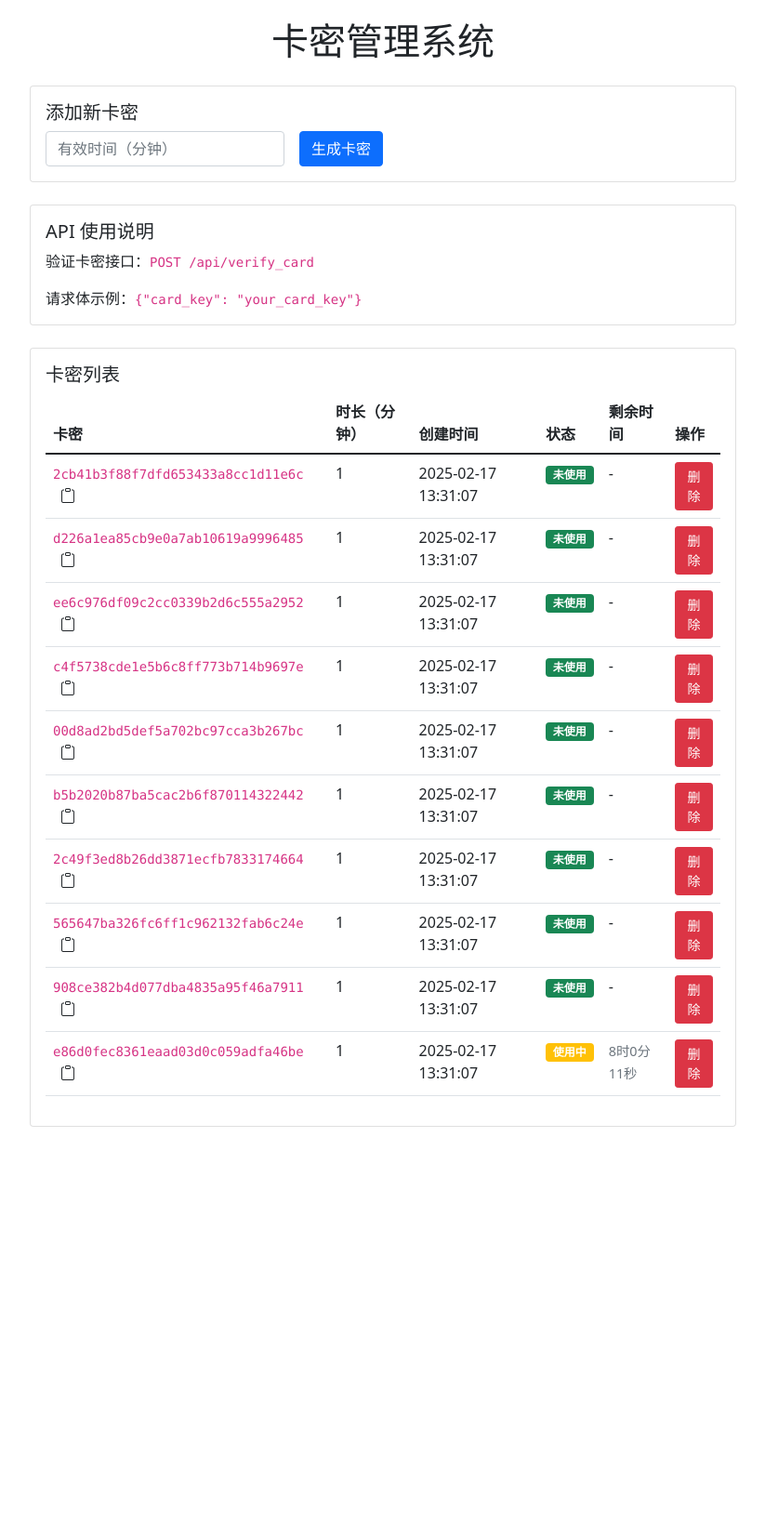
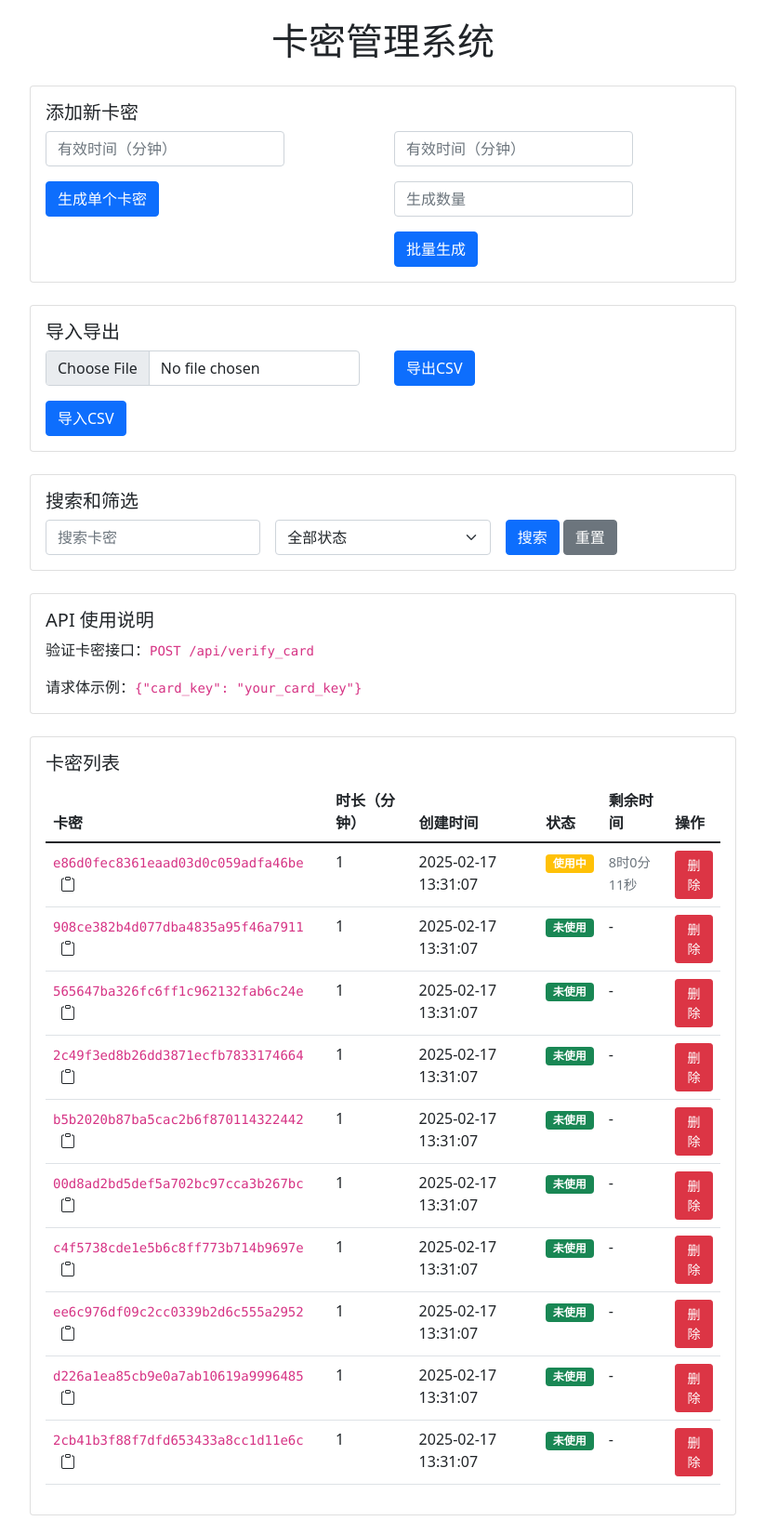
Before and after one commit to xzz0081/Minimalist-card-secret-management-system, a Flask app: page / in a window 1280 px wide. Shown: the whole page at 93% size, without its empty margins (228-1051 px from the left). Before the commit the page ends 1212 px from the top, so only its background shows below. Run offline with Flask 3, Linux system fonts and the light colour scheme; some libraries are stand-ins or nearby versions.

Commit message:
增加批量

```diff
--- a/app.py
+++ b/app.py
@@ -1,4 +1,4 @@
-from flask import Flask, render_template, request, jsonify, redirect, url_for
+from flask import Flask, render_template, request, jsonify, redirect, url_for, send_file
 from flask_sqlalchemy import SQLAlchemy
 from flask_socketio import SocketIO, emit
 from datetime import datetime, timedelta
@@ -8,6 +8,8 @@ from functools import wraps
 import time
 import hashlib
 import json
+import csv
+from io import StringIO
 
 app = Flask(__name__)
 app.config['SECRET_KEY'] = secrets.token_hex(16)
@@ -75,6 +77,47 @@ class Card(db.Model):
     used_at = db.Column(db.DateTime, nullable=True)
     device_id = db.Column(db.String(32), nullable=True)
 
+    @classmethod
+    def generate_bulk_cards(cls, minutes, count):
+        """批量生成卡密"""
+        cards = []
+        for _ in range(count):
+            card_key = secrets.token_hex(16)
+            cards.append(cls(card_key=card_key, minutes=minutes))
+        return cards
+
+    @classmethod
+    def export_to_csv(cls, cards):
+        """导出卡密到CSV格式"""
+        csv_data = []
+        headers = ['卡密', '时长(分钟)', '创建时间', '状态', '使用时间', '剩余时间']
+        csv_data.append(headers)
+
+        for card in cards:
+            status = '未使用' if not card.is_used else '使用中' if card._calculate_remaining_minutes() > 0 else '已过期'
+            row = [
+                card.card_key,
+                str(card.minutes),
+                card.created_at.strftime('%Y-%m-%d %H:%M:%S'),
+                status,
+                card.used_at.strftime('%Y-%m-%d %H:%M:%S') if card.used_at else '',
+                str(card._calculate_remaining_minutes())
+            ]
+            csv_data.append(row)
+        return csv_data
+
+    @classmethod
+    def import_from_csv(cls, csv_data):
+        """从CSV导入卡密"""
+        imported_cards = []
+        for row in csv_data[1:]:  # Skip header row
+            if len(row) >= 2:  # At least card_key and minutes are required
+                card_key, minutes = row[0], int(row[1])
+                if not cls.query.filter_by(card_key=card_key).first():
+                    card = cls(card_key=card_key, minutes=minutes)
+                    imported_cards.append(card)
+        return imported_cards
+
     def to_dict(self):
         return {
             'id': self.id,
@@ -107,8 +150,42 @@ def broadcast_card_update():
 @app.route('/')
 def index():
     try:
-        cards = Card.query.all()
-        return render_template('index.html', cards=cards)
+        page = request.args.get('page', 1, type=int)
+        per_page = request.args.get('per_page', 10, type=int)
+        status = request.args.get('status')
+        search = request.args.get('search', '').strip()
+
+        # 构建查询
+        query = Card.query
+
+        # 应用过滤条件
+        if status:
+            if status == 'unused':
+                query = query.filter_by(is_used=False)
+            elif status == 'used':
+                query = query.filter_by(is_used=True)
+            elif status == 'expired':
+                query = query.filter(
+                    Card.is_used == True,
+                    Card.used_at <= datetime.now() - timedelta(minutes=Card.minutes)
+                )
+
+        # 应用搜索条件
+        if search:
+            query = query.filter(Card.card_key.like(f'%{search}%'))
+
+        # 应用排序
+        query = query.order_by(Card.created_at.desc())
+
+        # 执行分页
+        pagination = query.paginate(page=page, per_page=per_page)
+        cards = pagination.items
+
+        return render_template('index.html',
+                             cards=cards,
+                             pagination=pagination,
+                             status=status,
+                             search=search)
     except Exception as e:
         app.logger.error(f"访问首页出错: {str(e)}")
         return render_template('index.html', cards=[], error="获取卡密列表失败")
@@ -218,6 +295,88 @@ def verify_card():
             'message': '服务器内部错误'
         }), 500
 
+@app.route('/add_bulk_cards', methods=['POST'])
+def add_bulk_cards():
+    try:
+        minutes = request.form.get('minutes', type=int)
+        count = request.form.get('count', type=int)
+
+        if not minutes or minutes <= 0 or not count or count <= 0:
+            return jsonify({'error': '无效的参数'}), 400
+
+        cards = Card.generate_bulk_cards(minutes, count)
+        db.session.bulk_save_objects(cards)
+        db.session.commit()
+
+        # 广播更新
+        broadcast_card_update()
+        return redirect(url_for('index'))
+    except Exception as e:
+        app.logger.error(f"批量添加卡密出错: {str(e)}")
+        db.session.rollback()
+        return jsonify({'error': '批量添加卡密失败'}), 500
+
+@app.route('/export_cards')
+def export_cards():
+    try:
+        # 获取所有卡密
+        cards = Card.query.all()
+
+        # 生成CSV数据
+        csv_data = Card.export_to_csv(cards)
+
+        # 创建CSV字符串
+        si = StringIO()
+        writer = csv.writer(si)
+        writer.writerows(csv_data)
+
+        # 创建响应
+        output = si.getvalue()
+        si.close()
+
+        return send_file(
+            StringIO(output),
+            mimetype='text/csv',
+            as_attachment=True,
+            download_name=f'cards_export_{datetime.now().strftime("%Y%m%d_%H%M%S")}.csv'
+        )
+    except Exception as e:
+        app.logger.error(f"导出卡密出错: {str(e)}")
+        return jsonify({'error': '导出卡密失败'}), 500
+
+@app.route('/import_cards', methods=['POST'])
+def import_cards():
+    try:
+        if 'file' not in request.files:
+            return jsonify({'error': '没有上传文件'}), 400
+
+        file = request.files['file']
+        if file.filename == '':
+            return jsonify({'error': '没有选择文件'}), 400
+
+        if not file.filename.endswith('.csv'):
+            return jsonify({'error': '只支持CSV文件'}), 400
+
+        # 读取CSV文件
+        stream = StringIO(file.stream.read().decode("UTF8"), newline=None)
+        csv_data = list(csv.reader(stream))
+
+        # 导入卡密
+        cards = Card.import_from_csv(csv_data)
+        if not cards:
+            return jsonify({'error': '没有有效的卡密数据可导入'}), 400
+
+        db.session.bulk_save_objects(cards)
+        db.session.commit()
+
+        # 广播更新
+        broadcast_card_update()
+        return redirect(url_for('index'))
+    except Exception as e:
+        app.logger.error(f"导入卡密出错: {str(e)}")
+        db.session.rollback()
+        return jsonify({'error': '导入卡密失败'}), 500
+
 @app.errorhandler(404)
 def not_found_error(error):
     return jsonify({'error': '请求的资源不存在'}), 404
--- a/templates/index.html
+++ b/templates/index.html
@@ -45,12 +45,75 @@
         <div class="card mb-4">
             <div class="card-body">
                 <h5 class="card-title">添加新卡密</h5>
-                <form action="{{ url_for('add_card') }}" method="POST" class="row g-3">
-                    <div class="col-auto">
-                        <input type="number" class="form-control" name="minutes" placeholder="有效时间（分钟）" required>
+                <div class="row">
+                    <div class="col-md-6">
+                        <form action="{{ url_for('add_card') }}" method="POST" class="row g-3">
+                            <div class="col-auto">
+                                <input type="number" class="form-control" name="minutes" placeholder="有效时间（分钟）" required>
+                            </div>
+                            <div class="col-auto">
+                                <button type="submit" class="btn btn-primary">生成单个卡密</button>
+                            </div>
+                        </form>
                     </div>
-                    <div class="col-auto">
-                        <button type="submit" class="btn btn-primary">生成卡密</button>
+                    <div class="col-md-6">
+                        <form action="{{ url_for('add_bulk_cards') }}" method="POST" class="row g-3">
+                            <div class="col-auto">
+                                <input type="number" class="form-control" name="minutes" placeholder="有效时间（分钟）" required>
+                            </div>
+                            <div class="col-auto">
+                                <input type="number" class="form-control" name="count" placeholder="生成数量" required>
+                            </div>
+                            <div class="col-auto">
+                                <button type="submit" class="btn btn-primary">批量生成</button>
+                            </div>
+                        </form>
+                    </div>
+                </div>
+            </div>
+        </div>
+
+        <!-- 导入导出 -->
+        <div class="card mb-4">
+            <div class="card-body">
+                <h5 class="card-title">导入导出</h5>
+                <div class="row">
+                    <div class="col-md-6">
+                        <form action="{{ url_for('import_cards') }}" method="POST" enctype="multipart/form-data" class="row g-3">
+                            <div class="col-auto">
+                                <input type="file" class="form-control" name="file" accept=".csv" required>
+                            </div>
+                            <div class="col-auto">
+                                <button type="submit" class="btn btn-primary">导入CSV</button>
+                            </div>
+                        </form>
+                    </div>
+                    <div class="col-md-6">
+                        <a href="{{ url_for('export_cards') }}" class="btn btn-primary">导出CSV</a>
+                    </div>
+                </div>
+            </div>
+        </div>
+
+        <!-- 搜索和筛选 -->
+        <div class="card mb-4">
+            <div class="card-body">
+                <h5 class="card-title">搜索和筛选</h5>
+                <form action="{{ url_for('index') }}" method="GET" class="row g-3">
+                    <div class="col-md-4">
+                        <input type="text" class="form-control" name="search" placeholder="搜索卡密" value="{{ search }}">
+                    </div>
+                    <div class="col-md-4">
+                        <select class="form-select" name="status">
+                            <option value="">全部状态</option>
+                            <option value="unused" {% if status == 'unused' %}selected{% endif %}>未使用</option>
+                            <option value="used" {% if status == 'used' %}selected{% endif %}>使用中</option>
+                            <option value="expired" {% if status == 'expired' %}selected{% endif %}>已过期</option>
+                        </select>
+                    </div>
+                    <div class="col-md-4">
+                        <button type="submit" class="btn btn-primary">搜索</button>
+                        <a href="{{ url_for('index') }}" class="btn btn-secondary">重置</a>
                     </div>
                 </form>
             </div>
@@ -118,6 +181,35 @@
                         </tbody>
                     </table>
                 </div>
+
+                <!-- 分页 -->
+                {% if pagination.pages > 1 %}
+                <nav aria-label="Page navigation" class="mt-4">
+                    <ul class="pagination justify-content-center">
+                        {% if pagination.has_prev %}
+                            <li class="page-item">
+                                <a class="page-link" href="{{ url_for('index', page=pagination.prev_num, status=status, search=search) }}">上一页</a>
+                            </li>
+                        {% endif %}
+
+                        {% for page in pagination.iter_pages() %}
+                            {% if page %}
+                                <li class="page-item {% if page == pagination.page %}active{% endif %}">
+                                    <a class="page-link" href="{{ url_for('index', page=page, status=status, search=search) }}">{{ page }}</a>
+                                </li>
+                            {% else %}
+                                <li class="page-item disabled"><span class="page-link">...</span></li>
+                            {% endif %}
+                        {% endfor %}
+
+                        {% if pagination.has_next %}
+                            <li class="page-item">
+                                <a class="page-link" href="{{ url_for('index', page=pagination.next_num, status=status, search=search) }}">下一页</a>
+                            </li>
+                        {% endif %}
+                    </ul>
+                </nav>
+                {% endif %}
             </div>
         </div>
     </div>
```
Also changed, not shown: instance/cards.db.
